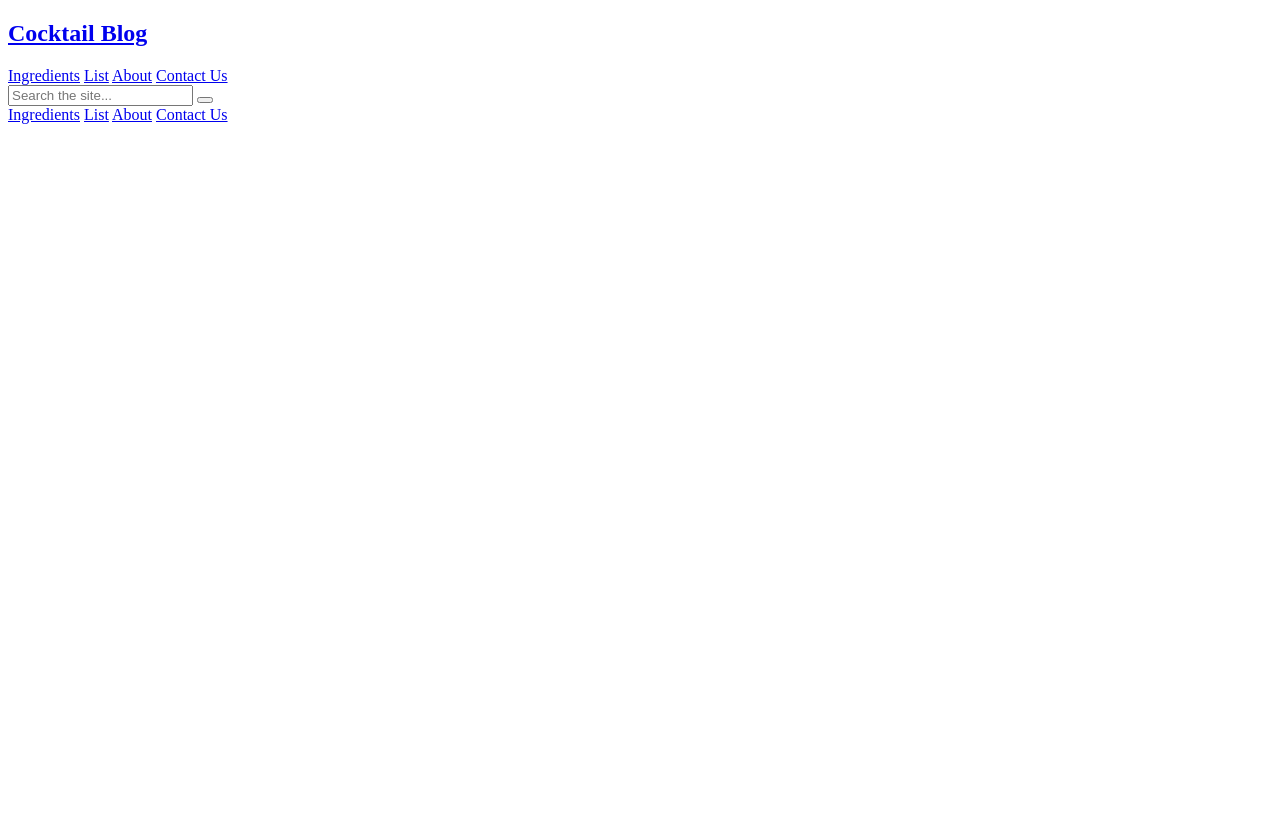
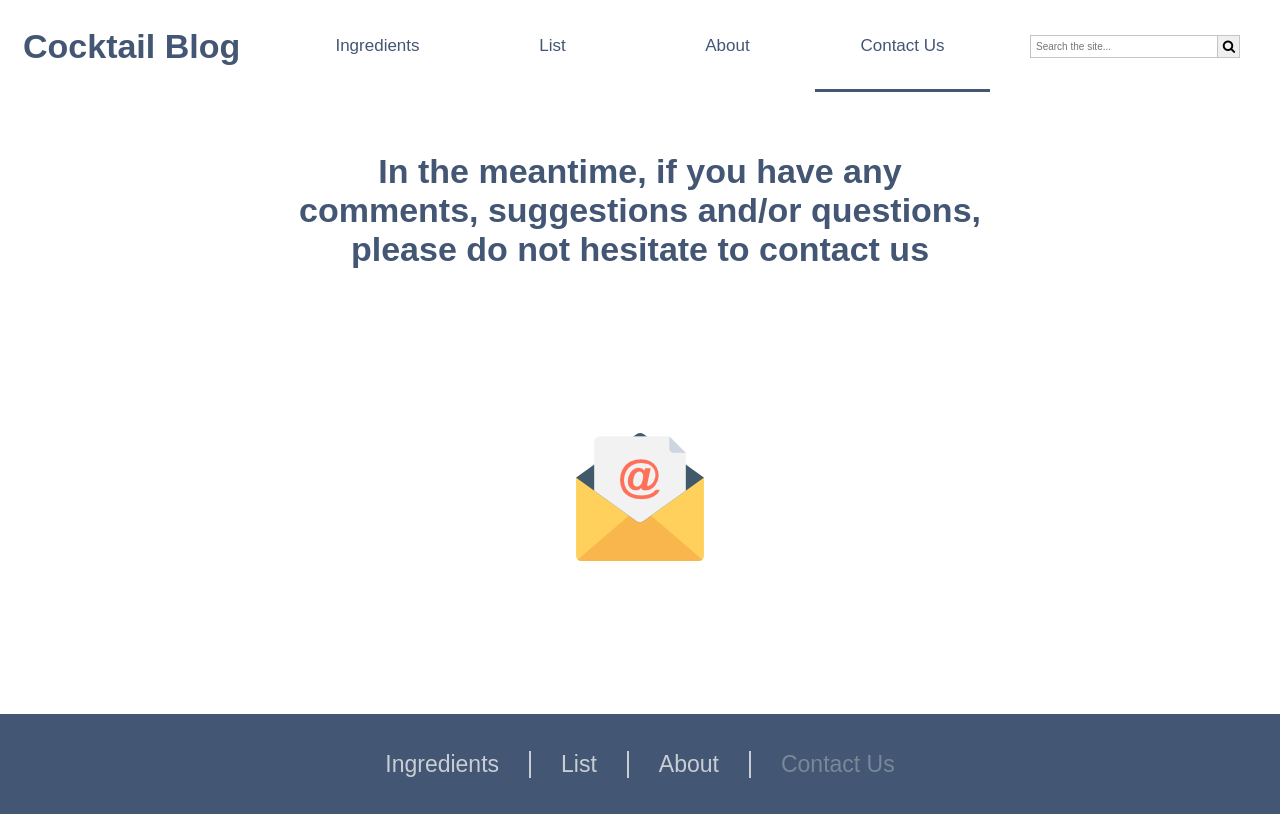
Before and after one commit to YanaTrifonova/cocktail_blog, a Flask app: page /contactUs in a window 1280 px wide. Before the commit the page ends 124 px from the top, so only its background shows below. Run offline with Flask 2, Linux system fonts and the light colour scheme.

Commit message:
visual Contact us page

```diff
--- /dev/null
+++ b/scss/_animation.scss
@@ -0,0 +1,17 @@
+@keyframes shake {
+  10%, 90% {
+    transform: translate3d(-.2rem, 0, 0);
+  }
+
+  20%, 80% {
+    transform: translate3d(.3rem, 0, 0);
+  }
+
+  30%, 50%, 70% {
+    transform: translate3d(-.5rem, 0, 0);
+  }
+
+  40%, 60% {
+    transform: translate3d(.5rem, 0, 0);
+  }
+}
--- /dev/null
+++ b/scss/_contactUs.scss
@@ -0,0 +1,32 @@
+.contactUs {
+  @extend %grid-container;
+  grid-template-rows: minmax(12rem, max-content) minmax(15rem, calc(100vh - 19rem - 28.5rem + 11rem));
+
+  &__header {
+    @extend %primary-text-position;
+    grid-row: 1 / 2;
+
+    &-text {
+      @extend %primary-text-decoration;
+      margin-top: 6rem;
+      margin-bottom: 1rem;
+    }
+  }
+
+  &__letter {
+    grid-column: 2 / 3;
+    grid-row: 2 / 3;
+    display: flex;
+
+    &__image {
+      margin: auto;
+
+      &:hover {
+        animation: shake 0.82s cubic-bezier(.36,.07,.19,.97) both;
+        transform: translate3d(0, 0, 0);
+        backface-visibility: hidden;
+        cursor: pointer;
+      }
+    }
+  }
+}
--- a/scss/main.scss
+++ b/scss/main.scss
@@ -1,6 +1,7 @@
 @import "base.scss";
 @import "variables.scss";
 @import "extends.scss";
+@import "animation.scss";
 
 @import "navigation.scss";
 @import "tagsBar.scss";
@@ -8,8 +9,9 @@
 @import "pagination.scss";
 @import "footer.scss";
 
-@import "_about.scss";
+@import "about.scss";
 @import "ingredients.scss";
 @import "list.scss";
+@import "contactUs.scss";
 
 @import "post.scss";
--- /dev/null
+++ b/static/javascript/contactUs/sendEmail.js
@@ -0,0 +1,3 @@
+function sendEmail() {
+    window.open('mailto:trifonova.yana.prof@gmail.com?subject=Hi, Cocktail Blog!')
+}
--- a/static/stylesheet/main.css
+++ b/static/stylesheet/main.css
@@ -27,7 +27,7 @@ i::before {
   font-size: inherit !important;
 }
 
-.tags, .article, .cocktailList, .alphabet {
+.tags, .article, .cocktailList, .alphabet, .contactUs {
   display: grid;
   grid-template-columns: 1fr 70rem 1fr;
 }
@@ -46,7 +46,7 @@ i::before {
   border: 0.1rem solid #c5c3c6;
 }
 
-.tags__primary, .cocktailList__about, .alphabet__about {
+.tags__primary, .cocktailList__about, .alphabet__about, .contactUs__header {
   grid-column: 2 / 3;
   grid-row: 1 / 2;
   display: -webkit-box;
@@ -58,9 +58,10 @@ i::before {
   -webkit-box-pack: center;
       -ms-flex-pack: center;
           justify-content: center;
+  text-align: center;
 }
 
-.tags__primary-text, .cocktailList__about-text, .alphabet__about-text {
+.tags__primary-text, .cocktailList__about-text, .alphabet__about-text, .contactUs__header-text {
   color: #435674;
   font-size: 3.4rem;
   margin-top: 3rem;
@@ -70,6 +71,44 @@ i::before {
 .cocktailList__container__header:hover, .cocktailList__container__name:hover {
   cursor: pointer;
   text-decoration: underline;
+}
+
+@-webkit-keyframes shake {
+  10%, 90% {
+    -webkit-transform: translate3d(-0.2rem, 0, 0);
+            transform: translate3d(-0.2rem, 0, 0);
+  }
+  20%, 80% {
+    -webkit-transform: translate3d(0.3rem, 0, 0);
+            transform: translate3d(0.3rem, 0, 0);
+  }
+  30%, 50%, 70% {
+    -webkit-transform: translate3d(-0.5rem, 0, 0);
+            transform: translate3d(-0.5rem, 0, 0);
+  }
+  40%, 60% {
+    -webkit-transform: translate3d(0.5rem, 0, 0);
+            transform: translate3d(0.5rem, 0, 0);
+  }
+}
+
+@keyframes shake {
+  10%, 90% {
+    -webkit-transform: translate3d(-0.2rem, 0, 0);
+            transform: translate3d(-0.2rem, 0, 0);
+  }
+  20%, 80% {
+    -webkit-transform: translate3d(0.3rem, 0, 0);
+            transform: translate3d(0.3rem, 0, 0);
+  }
+  30%, 50%, 70% {
+    -webkit-transform: translate3d(-0.5rem, 0, 0);
+            transform: translate3d(-0.5rem, 0, 0);
+  }
+  40%, 60% {
+    -webkit-transform: translate3d(0.5rem, 0, 0);
+            transform: translate3d(0.5rem, 0, 0);
+  }
 }
 
 .nav__details {
@@ -440,7 +479,6 @@ i::before {
 }
 
 .cocktailList__about-text {
-  text-align: center;
   padding-bottom: 6rem;
 }
 
@@ -456,12 +494,12 @@ i::before {
 .cocktailList__container__header {
   font-size: 3.4rem;
   padding-bottom: 1rem;
-  color: #435674;
+  color: #f13342;
 }
 
 .cocktailList__container__name {
   font-size: 2.3rem;
-  color: #f13342;
+  color: #4c5c68;
   text-indent: 1rem;
   padding-bottom: 1rem;
 }
@@ -505,6 +543,42 @@ i::before {
   display: inline-flex;
   padding: .5rem 1.5rem;
   border-radius: 4rem;
+}
+
+.contactUs {
+  grid-template-rows: minmax(12rem, -webkit-max-content) minmax(15rem, calc(100vh - 19rem - 28.5rem + 11rem));
+  grid-template-rows: minmax(12rem, max-content) minmax(15rem, calc(100vh - 19rem - 28.5rem + 11rem));
+}
+
+.contactUs__header {
+  grid-row: 1 / 2;
+}
+
+.contactUs__header-text {
+  margin-top: 6rem;
+  margin-bottom: 1rem;
+}
+
+.contactUs__letter {
+  grid-column: 2 / 3;
+  grid-row: 2 / 3;
+  display: -webkit-box;
+  display: -ms-flexbox;
+  display: flex;
+}
+
+.contactUs__letter__image {
+  margin: auto;
+}
+
+.contactUs__letter__image:hover {
+  -webkit-animation: shake 0.82s cubic-bezier(0.36, 0.07, 0.19, 0.97) both;
+          animation: shake 0.82s cubic-bezier(0.36, 0.07, 0.19, 0.97) both;
+  -webkit-transform: translate3d(0, 0, 0);
+          transform: translate3d(0, 0, 0);
+  -webkit-backface-visibility: hidden;
+          backface-visibility: hidden;
+  cursor: pointer;
 }
 
 .post {
--- a/templates/contactUs.html
+++ b/templates/contactUs.html
@@ -3,6 +3,9 @@
 <head>
     <meta charset="UTF-8">
     <title>Cocktail Blog - contact us</title>
+    <link rel="stylesheet" href="https://cdnjs.cloudflare.com/ajax/libs/font-awesome/4.7.0/css/font-awesome.min.css">
+    <link rel="stylesheet" href="../static/stylesheet/main.css">
+    <script src="../static/javascript/contactUs/sendEmail.js"></script>
 </head>
 <body>
 
@@ -17,8 +20,9 @@
         <div class="nav__details__btn">
             <a class="nav__details__btn-ingr nav__details__btn-decor" href="ingredients">Ingredients</a>
             <a class="nav__details__btn-list nav__details__btn-decor" href="list">List</a>
-            <a class="nav__details__btn-about nav__details__btn-decor" href="about nav__details__btn-select">About</a>
-            <a class="nav__details__btn-cont nav__details__btn-decor nav__details__btn-select" href="contactUs">Contact Us</a>
+            <a class="nav__details__btn-about nav__details__btn-decor" href="about">About</a>
+            <a class="nav__details__btn-cont nav__details__btn-decor nav__details__btn-select" href="contactUs">Contact
+                Us</a>
         </div>
 
         <div class="nav__details__search">
@@ -31,12 +35,25 @@
     </div>
 </nav>
 
+<div class="contactUs">
+    <div class="contactUs__header">
+        <h2 class="contactUs__header-text">In the meantime, if you have any comments, suggestions and/or questions,
+            please do not hesitate to contact us</h2>
+    </div>
+
+    <div class="contactUs__letter">
+        <img class="contactUs__letter__image" src="../static/img/email-xs.png" onclick="sendEmail()">
+    </div>
+
+</div>
+
 <footer class="footer">
     <div class="footer__btn">
         <span class="footer__btn-decor"><a class="footer__btn-text" href="ingredients">Ingredients</a></span>
         <span class="footer__btn-decor"><a class="footer__btn-text" href="list">List</a></span>
         <span class="footer__btn-decor"><a class="footer__btn-text" href="about">About</a></span>
-        <span class="footer__btn-decor"><a class="footer__btn-text footer__btn-select" href="contactUs">Contact Us</a></span>
+        <span class="footer__btn-decor"><a class="footer__btn-text footer__btn-select"
+                                           href="contactUs">Contact Us</a></span>
     </div>
 </footer>
 
```
Also changed, not shown: static/img/about.png (renamed from static/img/About.png), static/img/email-xs.png (added).
